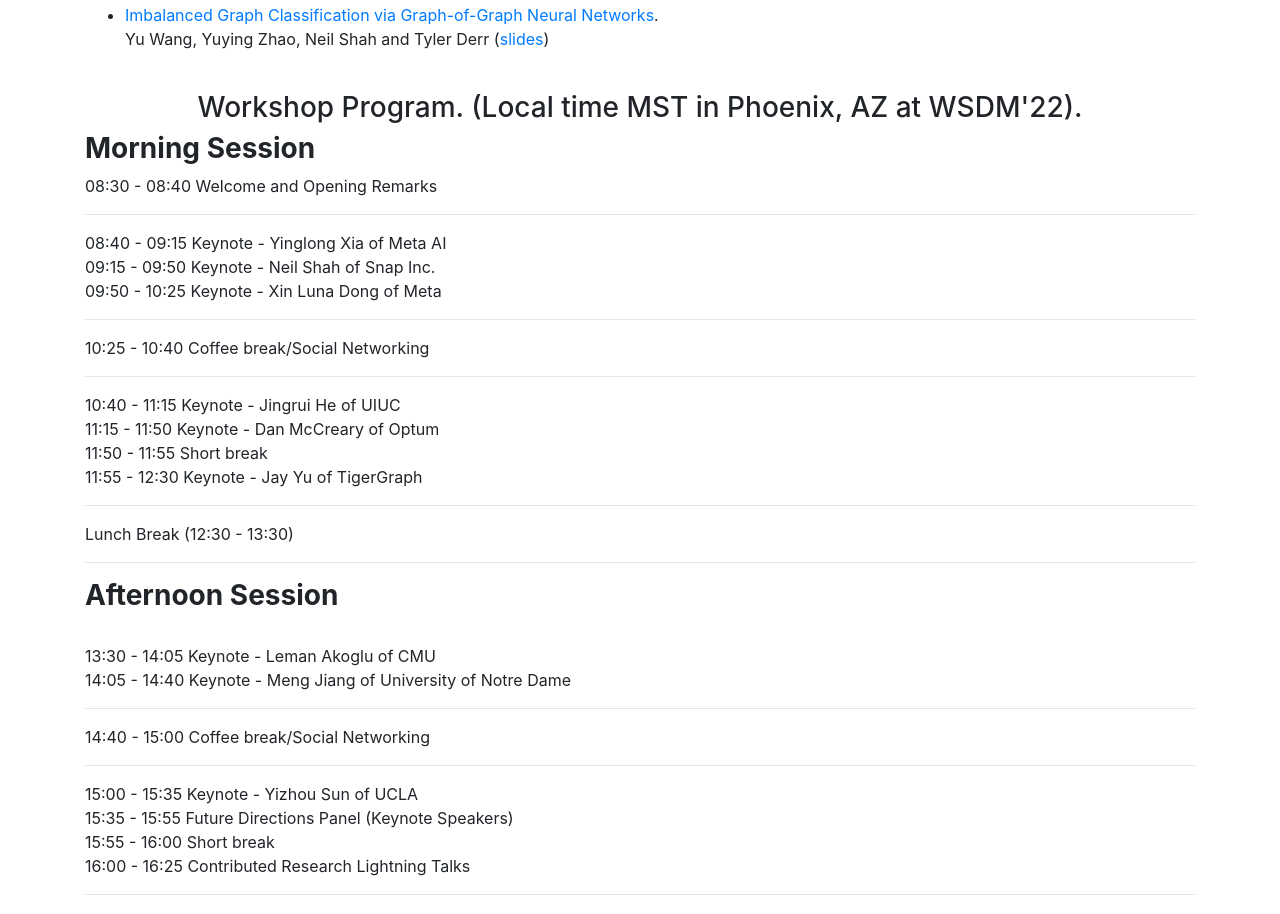
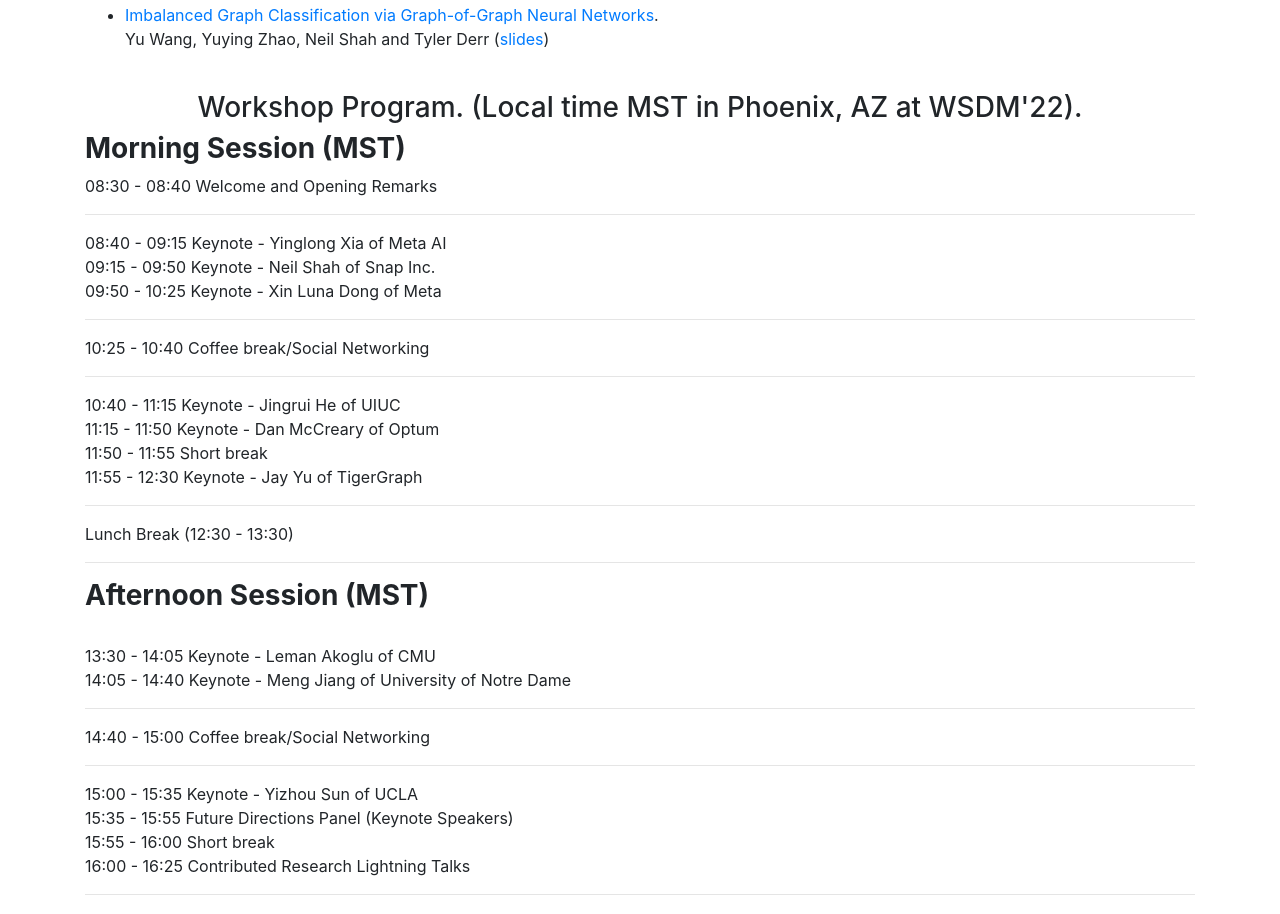
Before and after one commit to MLoG-Workshop/MLoG-Workshop.github.io, a website with bundled scripts: page index.html in a window 1280 px wide. Shown: the part 2549-3463 px from the top of the page. Built offline with nearby package versions, Linux system fonts and the light colour scheme; files whose address does not match are found by name; a web font is replaced by a local one.

Commit message:
schedule update

```diff
--- a/index.html
+++ b/index.html
@@ -221,7 +221,7 @@
           <h3 class="section-subheading">Workshop Program. (Local time MST in Phoenix, AZ at WSDM'22).</h3>
           <div style="text-align:left">
 
- 	    <h3><b>Morning Session</b></h3>
+ 	    <h3><b>Morning Session (MST)</b></h3>
           08:30 - 08:40 Welcome and Opening Remarks<br />
           <hr>
 	  08:40 - 09:15 Keynote - Yinglong Xia of Meta AI<br />
@@ -237,7 +237,7 @@
 	  <hr>
 	  Lunch Break (12:30 - 13:30)<br />
 	  <hr>
-	  <h3><b>Afternoon Session</b></h3><br />
+	  <h3><b>Afternoon Session (MST)</b></h3><br />
 	  13:30 - 14:05 Keynote - Leman Akoglu of CMU<br />
 	  14:05 - 14:40 Keynote - Meng Jiang of University of Notre Dame<br />
 	  <hr>
```
